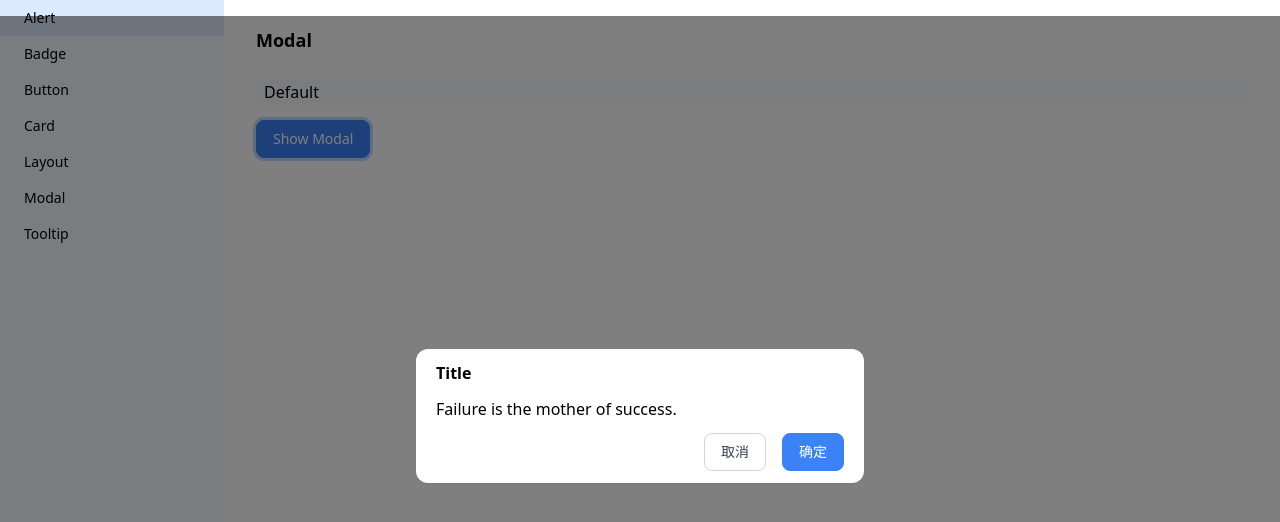
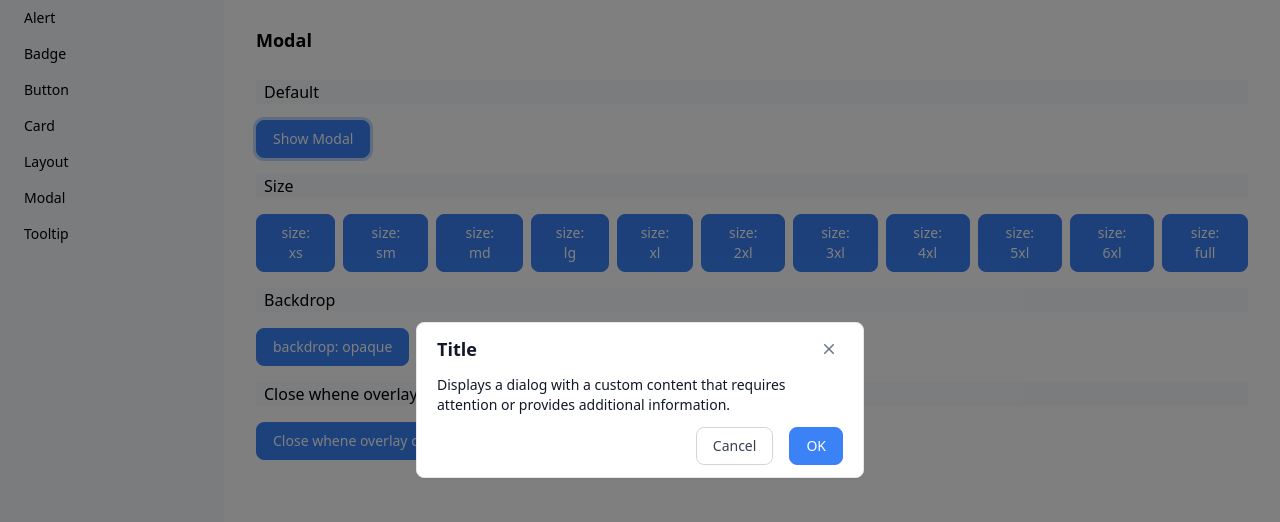
Before and after one commit to wqy2dev/five-ui, a SvelteKit app: page /modal in a window 1280 px wide. Both pictures are taken after a click on the button "Show Modal". Shown: the top 522 px of the page. Built offline with nearby package versions, Linux system fonts and the light colour scheme.

Commit message:
chore: update overlay && modal

```diff
--- a/src/lib/index.ts
+++ b/src/lib/index.ts
@@ -4,6 +4,7 @@ export { Badge } from "./badge/index.js";
 export { Button } from "./button/index.js";
 export { Card } from "./card/index.js";
 export { Drawer } from "./drawer/index.js";
+export { Icon } from "./icon/index.js";
 export { Input } from "./input/index.js";
 export { Layout } from "./layout/index.js";
 export { Modal } from "./modal/index.js";
--- a/src/lib/modal/Modal.svelte
+++ b/src/lib/modal/Modal.svelte
@@ -2,21 +2,22 @@
 import { type VariantProps, tv } from "tailwind-variants";
 import { onMount, type Snippet } from "svelte";
 import { Overlay } from "$lib/index.js";
+import { type Backdrop } from "$lib/overlay/Overlay.svelte";
 
 const modalVariants = tv({
-	base: "flex flex-col w-full rounded-xl px-5 bg-white shadow-sm overflow-hidden",
+	base: "flex flex-col w-full px-5 text-gray-900 border-solid border-gray-200 border bg-white shadow-sm overflow-hidden",
 	variants: {
 		size: {
-			xs: "max-w-xs",
-			sm: "max-w-sm",
-			md: "max-w-md",
-			lg: "max-w-lg",
-			xl: "max-w-xl",
-			"2xl": "max-w-2xl",
-			"3xl": "max-w-3xl",
-			"4xl": "max-w-4xl",
-			"5xl": "max-w-5xl",
-			"6xl": "max-w-6xl",
+			xs: "max-w-xs rounded-lg",
+			sm: "max-w-sm rounded-lg",
+			md: "max-w-md rounded-lg",
+			lg: "max-w-lg rounded-lg",
+			xl: "max-w-xl rounded-lg",
+			"2xl": "max-w-2xl rounded-lg",
+			"3xl": "max-w-3xl rounded-lg",
+			"4xl": "max-w-4xl rounded-lg",
+			"5xl": "max-w-5xl rounded-lg",
+			"6xl": "max-w-6xl rounded-lg",
 			full: "w-screen h-screen",
 		},
 		placement: {
@@ -41,13 +42,20 @@ type ModalProps = {
 	title?: string | Snippet;
     size?: Size;
 	placement?: Placement;
+	backdrop?: Backdrop;
 	overlayStyle?: string;
+	overlayClosable?: boolean;
+	okText?: string;
+	cancelText?: string;
+	onok?: {():void};
+	oncancel?: {():void};
     children: Snippet;
 }
+
 </script>
 
 <script lang="ts">
-import { Button } from "$lib/button/index.js";
+import { Button, Icon } from "$lib/index.js";
 
 let {
 	id,
@@ -56,6 +64,12 @@ let {
 	size,
 	placement,
 	overlayStyle,
+	overlayClosable,
+	backdrop = "opaque",
+	oncancel,
+	onok,
+	okText = "OK",
+	cancelText = "Cancel",
     ref,
     children,
 }:ModalProps = $props();
@@ -66,10 +80,18 @@ onMount(() => {
     ref?.(el);
 });
 
+function onOverlay(ev:MouseEvent) {
+	if(overlayClosable && (ev.target as Element).contains(el)) {
+		oncancel?.();
+	}
+}
+
 </script>
 
 <Overlay
 	style={overlayStyle}
+	backdrop={backdrop}
+	onclick={onOverlay}
 >
 	<div
 		bind:this={el}
@@ -77,42 +99,44 @@ onMount(() => {
 		class={modalVariants({size, placement, className})}
 	>
 		{#if title}
-			<div class="py-3 font-semibold">
-				{#if typeof title === "string"}
-					{title}
-				{:else}
-					{@render title()}
-				{/if}
+			<div class="flex flex-row py-3 text-lg font-semibold">
+				<div class="grow">
+					{#if typeof title === "string"}
+						{title}
+					{:else}
+						{@render title()}
+					{/if}
+				</div>
+
+				<button
+					class="ml-auto flex items-center justify-center rounded-lg w-7 h-7 text-gray-500 hover:bg-gray-100"
+					type="button"
+					onclick={oncancel}
+				>
+					<Icon
+						variant="Close"
+						size="20px"
+					/>
+				</button>
 			</div>
 		{/if}
 
-		<div>
+		<div class="grow text-sm">
 			{@render children()}
 		</div>
 
 		<div class="flex justify-end py-3 gap-4">
-			<Button variant="outline">取消</Button>
-			<Button>确定</Button>
+			<Button
+				variant="outline"
+				onclick={oncancel}
+			>
+				{cancelText}
+			</Button>
+			<Button
+				onclick={onok}
+			>
+				{okText}
+			</Button>
 		</div>
-
-        <!-- <div class="relative p-5">
-          <div class="text-center">
-            <div class="mx-auto mb-5 flex h-10 w-10 items-center justify-center rounded-full bg-red-100 text-red-500">
-              <svg xmlns="http://www.w3.org/2000/svg" fill="none" viewBox="0 0 24 24" stroke-width="1.5" stroke="currentColor" class="h-6 w-6">
-                <path stroke-linecap="round" stroke-linejoin="round" d="M14.74 9l-.346 9m-4.788 0L9.26 9m9.968-3.21c.342.052.682.107 1.022.166m-1.022-.165L18.16 19.673a2.25 2.25 0 01-2.244 2.077H8.084a2.25 2.25 0 01-2.244-2.077L4.772 5.79m14.456 0a48.108 48.108 0 00-3.478-.397m-12 .562c.34-.059.68-.114 1.022-.165m0 0a48.11 48.11 0 013.478-.397m7.5 0v-.916c0-1.18-.91-2.164-2.09-2.201a51.964 51.964 0 00-3.32 0c-1.18.037-2.09 1.022-2.09 2.201v.916m7.5 0a48.667 48.667 0 00-7.5 0" />
-              </svg>
-            </div>
-
-            <div>
-              <h3 class="text-lg font-medium text-secondary-900">Delete blog post</h3>
-              <div class="mt-2 text-sm text-secondary-500">Are you sure you want to delete this post? This action cannot be undone.</div>
-            </div>
-          </div>
-
-          <div class="mt-5 flex justify-end gap-3">
-            <button type="button" class="flex-1 rounded-lg border border-gray-300 bg-white px-4 py-2 text-center text-sm font-medium text-gray-700 shadow-sm transition-all hover:bg-gray-100 focus:ring focus:ring-gray-100 disabled:cursor-not-allowed disabled:border-gray-100 disabled:bg-gray-50 disabled:text-gray-400">Cancel</button>
-            <button type="button" class="flex-1 rounded-lg border border-red-500 bg-red-500 px-4 py-2 text-center text-sm font-medium text-white shadow-sm transition-all hover:border-red-700 hover:bg-red-700 focus:ring focus:ring-red-200 disabled:cursor-not-allowed disabled:border-red-300 disabled:bg-red-300">Delete</button>
-          </div>
-        </div> -->
 	</div>
 </Overlay>
--- a/src/lib/overlay/Overlay.svelte
+++ b/src/lib/overlay/Overlay.svelte
@@ -1,29 +1,40 @@
 <script lang="ts" module>
 import { onMount, type Snippet } from "svelte";
+import { fade } from "svelte/transition";
 import { type VariantProps, tv } from "tailwind-variants";
 
 const overlayVariants = tv({
-    base: "flex items-center justify-center w-screen h-screen inset-0 z-50 transition-colors bg-black/50",
+    base: "flex items-center justify-center w-screen h-screen inset-0 z-50",
     variants: {
         position: {
             fixed: "fixed",
             absolute: "absolute",
         },
+        backdrop: {
+            "opaque": "bg-black/50",
+            "blur": "bg-black/50 backdrop-blur-md",
+            "transparent": "transparent",
+        },
     },
     defaultVariants: {
         position: "fixed",
+        backdrop: "opaque",
     },
 });
 
-type Position = VariantProps<typeof overlayVariants>["position"];
+export type Position = VariantProps<typeof overlayVariants>["position"];
+export type Backdrop = VariantProps<typeof overlayVariants>["backdrop"];
 
 type OverlayProps = {
     id?:string;
     class?: string;
     position?: Position;
+    backdrop?: Backdrop;
+    duration?: number;
     style?: string;
     ref?: {(el:HTMLElement):void};
     children: Snippet;
+    onclick?:{(e:MouseEvent):void};
 }
 
 </script>
@@ -34,24 +45,40 @@ let {
     id,
     class:className,
     position,
+    backdrop,
+    duration = 100,
     style,
     ref,
     children,
+    onclick,
 }:OverlayProps = $props();
 
 let el: HTMLElement;
 
 onMount(() => {
     ref?.(el);
+
+    if(el) {
+        document.body.appendChild(el);
+    }
+
+    return () => {
+        document.body.removeChild(el);
+    }
 });
 
 </script>
 
+<!-- svelte-ignore a11y_click_events_have_key_events -->
+<!-- svelte-ignore a11y_no_static_element_interactions -->
+<!-- svelte-ignore attribute_global_event_reference -->
 <div
     bind:this={el}
     id={id}
-    class={overlayVariants({position, className})}
+    class={overlayVariants({position, backdrop, className})}
     style={style}
+    transition:fade={{duration}}
+    onclick={onclick}
 >
     {@render children()}
 </div>
--- a/src/routes/modal/+page.svelte
+++ b/src/routes/modal/+page.svelte
@@ -2,6 +2,31 @@
 import { Modal, Button } from "$lib/index.js";
 
 let show = $state(false);
+let showModalWithSize = $state({
+    show: false,
+    size: "",
+});
+let showModalWithBackdrop = $state({
+    show: false,
+    backdrop: "",
+});
+let showWhenOverlayClicked = $state(false);
+
+const sizes = [
+    "xs",
+	"sm",
+	"md",
+	"lg",
+    "xl",
+    "2xl",
+    "3xl",
+    "4xl",
+    "5xl",
+    "6xl",
+    "full",
+];
+
+const backdrop = ["opaque", "blur", "transparent"];
 
 </script>
 
@@ -23,8 +48,80 @@ let show = $state(false);
     {#if show}
     <Modal
         title="Title"
+        oncancel={() => show = false}
     >
-        Failure is the mother of success.
+        Displays a dialog with a custom content that requires attention or provides additional information.
+    </Modal>
+    {/if}
+
+    <h4 class="text-base indent-2 bg-slate-50">
+        Size
+    </h4>
+
+    <div class="flex flex-row gap-2">
+        {#each sizes as size}
+            <Button
+                onclick={() => showModalWithSize = {show: true, size}}
+            >
+                size: {size}
+            </Button>
+        {/each}
+    </div>
+
+    {#if showModalWithSize.show}
+    <Modal
+        title={`Modal Size: ${showModalWithSize.size}`}
+        size={showModalWithSize.size as any}
+        oncancel={() => showModalWithSize = {show:false, size: ""}}
+    >
+        Displays a dialog with a custom content that requires attention or provides additional information.
+    </Modal>
+    {/if}
+
+    <h4 class="text-base indent-2 bg-slate-50">
+        Backdrop
+    </h4>
+
+    <div class="flex flex-row gap-2">
+        {#each backdrop as bd}
+            <Button
+                onclick={() => showModalWithBackdrop = {show: true, backdrop: bd}}
+            >
+                backdrop: {bd}
+            </Button>
+        {/each}
+    </div>
+
+    {#if showModalWithBackdrop.show}
+    <Modal
+        title={`Modal Backdrop: ${showModalWithBackdrop.backdrop}`}
+        backdrop={showModalWithBackdrop.backdrop as any}
+        oncancel={() => showModalWithBackdrop = {show:false, backdrop: ""}}
+    >
+        Displays a dialog with a custom content that requires attention or provides additional information.
+    </Modal>
+    {/if}
+
+
+    <h4 class="text-base indent-2 bg-slate-50">
+        Close whene overlay clicked
+    </h4>
+
+    <div class="flex flex-row gap-2">
+        <Button
+            onclick={() => showWhenOverlayClicked = true}
+        >
+            Close whene overlay clicked
+        </Button>
+    </div>
+
+    {#if showWhenOverlayClicked}
+    <Modal
+        title="Close when overlay clicked"
+        overlayClosable={true}
+        oncancel={() => showWhenOverlayClicked = false}
+    >
+        Displays a dialog with a custom content that requires attention or provides additional information.
     </Modal>
     {/if}
 </div>
```
